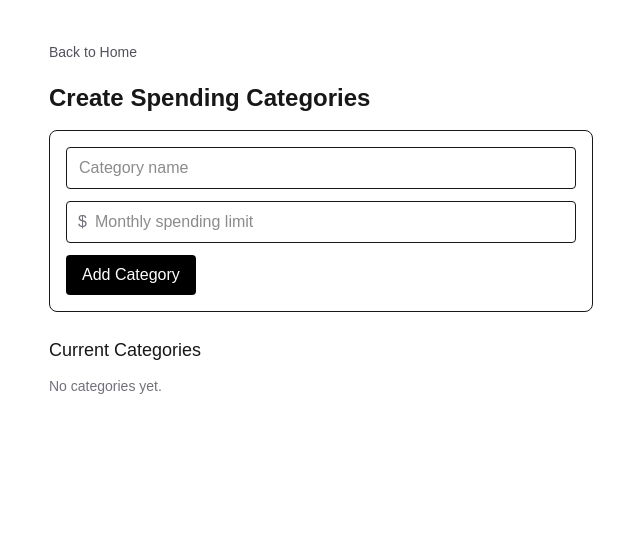
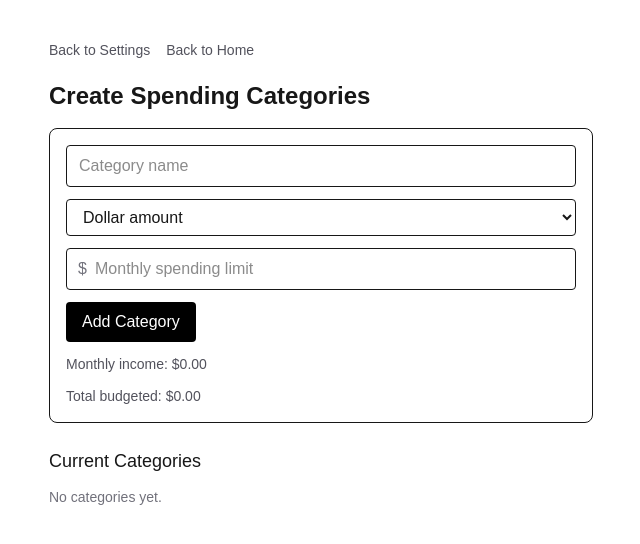
Before and after one commit to jhlebeau/budgeter, a Next.js app: page /categories in a window 1280 px wide. Shown: the top 544 px of the page, without its empty margins (319-959 px from the left). Built offline with nearby package versions, Linux system fonts and the light colour scheme.

Commit message:
Added percent-based spending limits.

```diff
--- a/app/budget-context.tsx
+++ b/app/budget-context.tsx
@@ -4,7 +4,8 @@ import { createContext, ReactNode, useContext, useState } from "react";
 
 export type Category = {
   name: string;
-  monthlyLimit: number;
+  limitType: "amount" | "percent";
+  limitValue: number;
 };
 
 export type Transaction = {
@@ -46,8 +47,16 @@ type BudgetContextValue = {
   categories: Category[];
   transactions: Transaction[];
   incomes: Income[];
-  addCategory: (name: string, monthlyLimit: number) => boolean;
-  updateCategoryLimit: (name: string, monthlyLimit: number) => void;
+  addCategory: (
+    name: string,
+    limitType: "amount" | "percent",
+    limitValue: number,
+  ) => boolean;
+  updateCategoryLimit: (
+    name: string,
+    limitType: "amount" | "percent",
+    limitValue: number,
+  ) => void;
   updateCategoryName: (currentName: string, nextName: string) => boolean;
   deleteCategory: (name: string) => void;
   addTransaction: (transaction: TransactionInput) => void;
@@ -65,25 +74,33 @@ export function BudgetProvider({ children }: { children: ReactNode }) {
   const [transactions, setTransactions] = useState<Transaction[]>([]);
   const [incomes, setIncomes] = useState<Income[]>([]);
 
-  const addCategory = (name: string, monthlyLimit: number) => {
+  const addCategory = (
+    name: string,
+    limitType: "amount" | "percent",
+    limitValue: number,
+  ) => {
     const nextName = name.trim();
-    if (!nextName || monthlyLimit <= 0) return false;
+    if (!nextName || limitValue <= 0) return false;
 
     const exists = categories.some(
       (category) => category.name.toLowerCase() === nextName.toLowerCase(),
     );
     if (exists) return false;
 
-    setCategories((current) => [...current, { name: nextName, monthlyLimit }]);
+    setCategories((current) => [...current, { name: nextName, limitType, limitValue }]);
     return true;
   };
 
-  const updateCategoryLimit = (name: string, monthlyLimit: number) => {
-    if (monthlyLimit <= 0) return;
+  const updateCategoryLimit = (
+    name: string,
+    limitType: "amount" | "percent",
+    limitValue: number,
+  ) => {
+    if (limitValue <= 0) return;
 
     setCategories((current) =>
       current.map((category) =>
-        category.name === name ? { ...category, monthlyLimit } : category,
+        category.name === name ? { ...category, limitType, limitValue } : category,
       ),
     );
   };
--- a/app/categories/page.tsx
+++ b/app/categories/page.tsx
@@ -12,29 +12,56 @@ const currencyFormatter = new Intl.NumberFormat("en-US", {
 export default function CategoriesPage() {
   const {
     categories,
+    incomes,
     addCategory,
     updateCategoryLimit,
     updateCategoryName,
     deleteCategory,
   } = useBudget();
   const [newCategory, setNewCategory] = useState("");
+  const [newLimitType, setNewLimitType] = useState<"amount" | "percent">("amount");
   const [newLimit, setNewLimit] = useState("");
   const [editingCategory, setEditingCategory] = useState<string | null>(null);
   const [editingName, setEditingName] = useState("");
+  const [editingLimitType, setEditingLimitType] = useState<"amount" | "percent">("amount");
   const [editingLimit, setEditingLimit] = useState("");
+
+  const monthlyIncome = incomes.reduce(
+    (total, income) => total + income.postTaxAmount,
+    0,
+  );
+
+  const getCategoryBudgetAmount = (
+    limitType: "amount" | "percent",
+    limitValue: number,
+  ) => (limitType === "amount" ? limitValue : (monthlyIncome * limitValue) / 100);
+
+  const totalBudgetedAmount = categories.reduce(
+    (total, category) =>
+      total + getCategoryBudgetAmount(category.limitType, category.limitValue),
+    0,
+  );
+
+  const isOverBudget = totalBudgetedAmount > monthlyIncome;
 
   const onSubmit = (event: FormEvent<HTMLFormElement>) => {
     event.preventDefault();
-    if (addCategory(newCategory, Number(newLimit))) {
+    if (addCategory(newCategory, newLimitType, Number(newLimit))) {
       setNewCategory("");
+      setNewLimitType("amount");
       setNewLimit("");
     }
   };
 
-  const startLimitEdit = (name: string, monthlyLimit: number) => {
+  const startLimitEdit = (
+    name: string,
+    limitType: "amount" | "percent",
+    limitValue: number,
+  ) => {
     setEditingCategory(name);
     setEditingName(name);
-    setEditingLimit(String(monthlyLimit));
+    setEditingLimitType(limitType);
+    setEditingLimit(String(limitValue));
   };
 
   const saveLimitEdit = () => {
@@ -42,17 +69,23 @@ export default function CategoriesPage() {
 
     const didRename = updateCategoryName(editingCategory, editingName);
     const finalName = didRename ? editingName.trim() : editingCategory;
-    updateCategoryLimit(finalName, Number(editingLimit));
+    updateCategoryLimit(finalName, editingLimitType, Number(editingLimit));
     setEditingCategory(null);
     setEditingName("");
+    setEditingLimitType("amount");
     setEditingLimit("");
   };
 
   return (
     <main className="mx-auto w-full max-w-xl px-4 py-10">
-      <Link href="/" className="mb-5 inline-block text-sm text-zinc-600 hover:underline">
+      <div className="mb-5 flex gap-4 text-sm">
+        <Link href="/settings" className="text-zinc-600 hover:underline">
+          Back to Settings
+        </Link>
+        <Link href="/" className="text-zinc-600 hover:underline">
           Back to Home
         </Link>
+      </div>
       <h1 className="mb-4 text-2xl font-semibold">Create Spending Categories</h1>
 
       <form onSubmit={onSubmit} className="space-y-3 rounded-lg border p-4">
@@ -64,18 +97,36 @@ export default function CategoriesPage() {
           className="w-full rounded border px-3 py-2"
           required
         />
+        <select
+          value={newLimitType}
+          onChange={(event) =>
+            setNewLimitType(event.target.value as "amount" | "percent")
+          }
+          className="w-full rounded border px-3 py-2"
+        >
+          <option value="amount">Dollar amount</option>
+          <option value="percent">Percent of monthly income</option>
+        </select>
         <div className="relative">
+          {newLimitType === "amount" ? (
             <span className="pointer-events-none absolute left-3 top-1/2 -translate-y-1/2 text-zinc-500">
               $
             </span>
+          ) : null}
           <input
             type="number"
             step="0.01"
             min="0.01"
-            placeholder="Monthly spending limit"
+            placeholder={
+              newLimitType === "amount"
+                ? "Monthly spending limit"
+                : "Percent of monthly income"
+            }
             value={newLimit}
             onChange={(event) => setNewLimit(event.target.value)}
-            className="w-full rounded border py-2 pr-3 pl-7"
+            className={`w-full rounded border py-2 pr-3 ${
+              newLimitType === "amount" ? "pl-7" : "pl-3"
+            }`}
             required
           />
         </div>
@@ -85,6 +136,17 @@ export default function CategoriesPage() {
         >
           Add Category
         </button>
+        <p className="text-sm text-zinc-600">
+          Monthly income: {currencyFormatter.format(monthlyIncome)}
+        </p>
+        <p className="text-sm text-zinc-600">
+          Total budgeted: {currencyFormatter.format(totalBudgetedAmount)}
+        </p>
+        {isOverBudget ? (
+          <p className="text-sm font-medium text-red-600">
+            Warning: Total budget exceeds monthly income.
+          </p>
+        ) : null}
       </form>
 
       <section className="mt-6">
@@ -94,7 +156,12 @@ export default function CategoriesPage() {
             <li key={category.name} className="rounded border px-3 py-2 text-sm">
               <p className="mb-2 font-medium">{category.name}</p>
               <p className="mb-2 text-zinc-600">
-                Current limit: {currencyFormatter.format(category.monthlyLimit)}
+                Current limit:{" "}
+                {category.limitType === "amount"
+                  ? currencyFormatter.format(category.limitValue)
+                  : `${category.limitValue.toFixed(2)}% (${currencyFormatter.format(
+                      getCategoryBudgetAmount(category.limitType, category.limitValue),
+                    )})`}
               </p>
               <div className="flex flex-wrap items-center gap-2">
                 {editingCategory === category.name ? (
@@ -105,17 +172,33 @@ export default function CategoriesPage() {
                       onChange={(event) => setEditingName(event.target.value)}
                       className="rounded border px-3 py-1.5"
                     />
+                    <select
+                      value={editingLimitType}
+                      onChange={(event) =>
+                        setEditingLimitType(
+                          event.target.value as "amount" | "percent",
+                        )
+                      }
+                      className="rounded border px-3 py-1.5"
+                    >
+                      <option value="amount">Dollar amount</option>
+                      <option value="percent">Percent of monthly income</option>
+                    </select>
                     <div className="relative">
+                      {editingLimitType === "amount" ? (
                         <span className="pointer-events-none absolute left-3 top-1/2 -translate-y-1/2 text-zinc-500">
                           $
                         </span>
+                      ) : null}
                       <input
                         type="number"
                         step="0.01"
                         min="0.01"
                         value={editingLimit}
                         onChange={(event) => setEditingLimit(event.target.value)}
-                        className="rounded py-1.5 pr-3 pl-7 border"
+                        className={`rounded border py-1.5 pr-3 ${
+                          editingLimitType === "amount" ? "pl-7" : "pl-3"
+                        }`}
                       />
                     </div>
                     <button
@@ -130,6 +213,7 @@ export default function CategoriesPage() {
                       onClick={() => {
                         setEditingCategory(null);
                         setEditingName("");
+                        setEditingLimitType("amount");
                         setEditingLimit("");
                       }}
                       className="rounded border px-3 py-1.5 hover:bg-zinc-50"
@@ -141,7 +225,11 @@ export default function CategoriesPage() {
                   <button
                     type="button"
                     onClick={() =>
-                      startLimitEdit(category.name, category.monthlyLimit)
+                      startLimitEdit(
+                        category.name,
+                        category.limitType,
+                        category.limitValue,
+                      )
                     }
                     className="rounded border px-3 py-1.5 hover:bg-zinc-50"
                   >
@@ -160,6 +248,7 @@ export default function CategoriesPage() {
                     if (editingCategory === category.name) {
                       setEditingCategory(null);
                       setEditingName("");
+                      setEditingLimitType("amount");
                       setEditingLimit("");
                     }
                   }}
--- a/app/income/page.tsx
+++ b/app/income/page.tsx
@@ -197,9 +197,14 @@ export default function IncomePage() {
 
   return (
     <main className="mx-auto w-full max-w-2xl px-4 py-10">
-      <Link href="/" className="mb-5 inline-block text-sm text-zinc-600 hover:underline">
-        Back to Home
-      </Link>
+      <div className="mb-5 flex gap-4 text-sm">
+        <Link href="/settings" className="text-zinc-600 hover:underline">
+          Back to Settings
+        </Link>
+        <Link href="/" className="text-zinc-600 hover:underline">
+          Back to Home
+        </Link>
+      </div>
       <h1 className="mb-4 text-2xl font-semibold">Add Income</h1>
 
       <form onSubmit={onSubmit} className="space-y-3 rounded-lg border p-4">
--- a/app/spending/[month]/page.tsx
+++ b/app/spending/[month]/page.tsx
@@ -24,7 +24,12 @@ const formatMonthLabel = (monthKey: string) => {
 
 export default function SpendingMonthPage() {
   const { month } = useParams<{ month: string }>();
-  const { categories, transactions } = useBudget();
+  const { categories, transactions, incomes } = useBudget();
+
+  const monthlyIncome = useMemo(
+    () => incomes.reduce((total, income) => total + income.postTaxAmount, 0),
+    [incomes],
+  );
 
   const isValidMonth =
     /^\d{4}-\d{2}$/.test(month) && Number(month.slice(5, 7)) >= 1 && Number(month.slice(5, 7)) <= 12;
@@ -44,11 +49,17 @@ export default function SpendingMonthPage() {
       return {
         category: category.name,
         currentSpend,
-        maxSpend: category.monthlyLimit,
-        spendLeft: category.monthlyLimit - currentSpend,
+        maxSpend:
+          category.limitType === "amount"
+            ? category.limitValue
+            : (monthlyIncome * category.limitValue) / 100,
+        spendLeft:
+          (category.limitType === "amount"
+            ? category.limitValue
+            : (monthlyIncome * category.limitValue) / 100) - currentSpend,
       };
     });
-  }, [categories, isValidMonth, month, transactions]);
+  }, [categories, isValidMonth, month, monthlyIncome, transactions]);
 
   const totalSpending = useMemo(
     () =>
--- a/app/transactions/page.tsx
+++ b/app/transactions/page.tsx
@@ -89,7 +89,7 @@ export default function TransactionsPage() {
         >
           <option value="">
             {categories.length === 0
-              ? "Create a category first"
+              ? "Create a category in settings first"
               : "Select a category"}
           </option>
           {categories.map((category) => (
```
Lines whose indentation alone changed are shown as unchanged.
